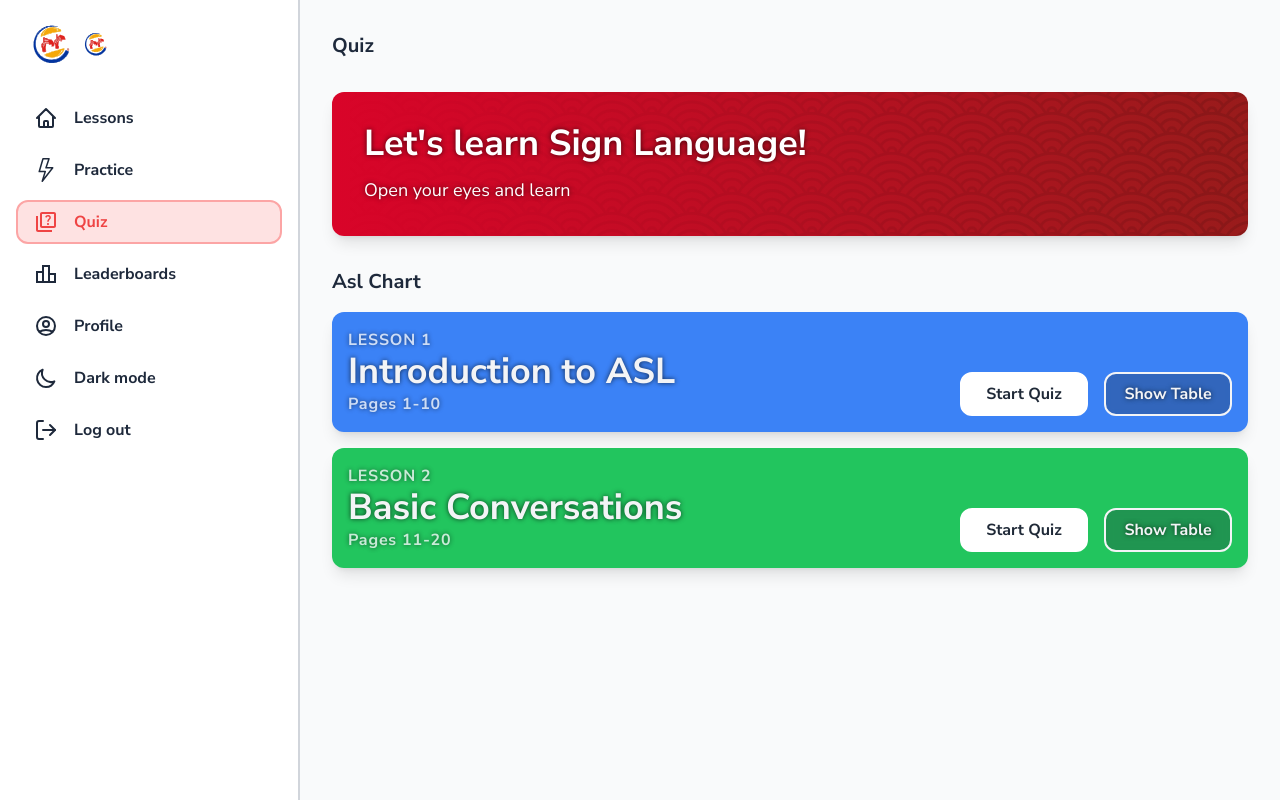
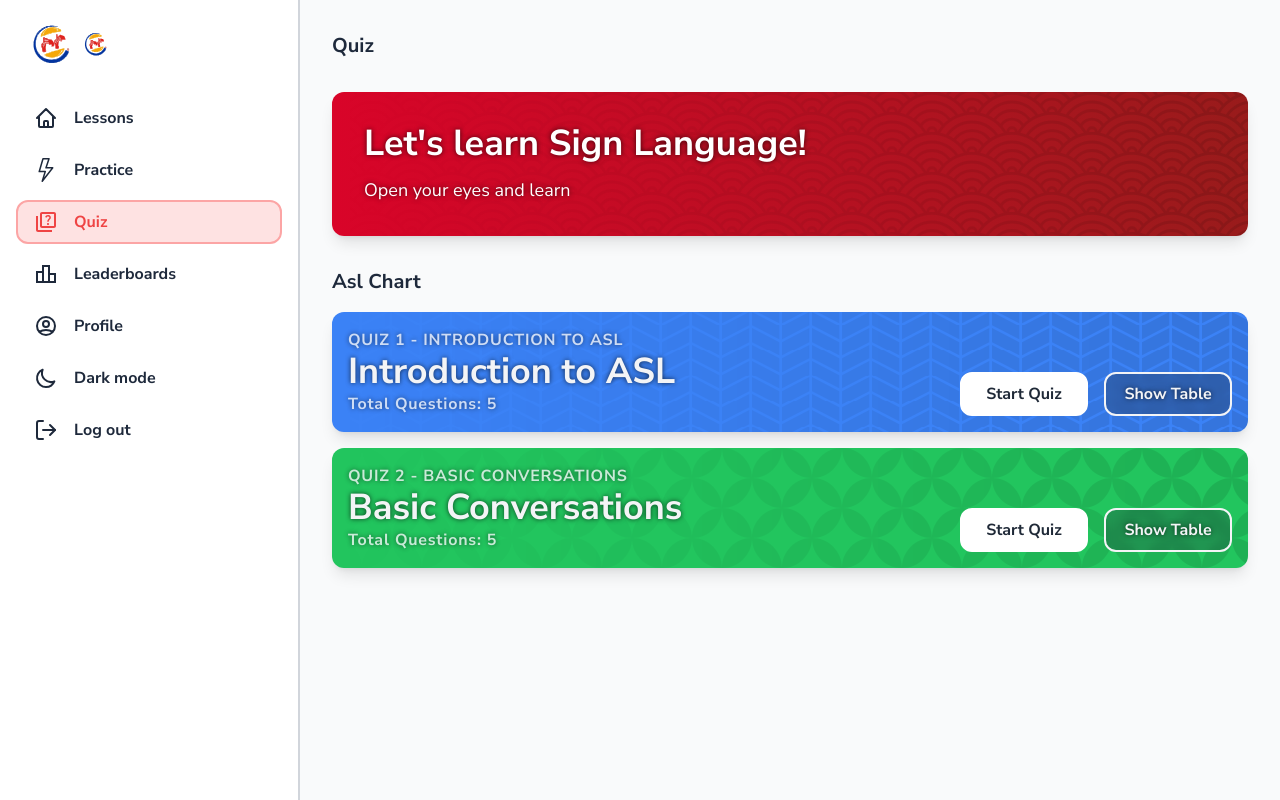
Before and after one commit to SignEase-ML/frontend, a React (Vite) app: page /quiz in a window 1280 px wide. Shown: the top 800 px of the page. Built offline with nearby package versions, Linux system fonts and the light colour scheme.

Commit message:
refactor quiz

```diff
--- a/src/components/PracticeChart.jsx
+++ b/src/components/PracticeChart.jsx
@@ -1,15 +1,116 @@
 import React from 'react'
 import PracticeLesson from './PracticeLesson'
-import { aslData } from '../data/asl/aslData'
 
 const PracticeChart = () => {
+  const practiceData = [
+    {
+      backgroundColor: 'bg-blue-500',
+      backgroundImage: 'bg-curtain',
+      lessonNumber: 1,
+      lessonId: 1,
+      lessonTitle: 'Introduction to ASL',
+      lessonSlug: 'introduction-to-asl',
+      title: 'Alphabet in ASL',
+      slug: 'alphabet-in-asl',
+      questions: [
+        {
+          id: 1,
+          imageUrl:
+            'https://lead-academy.org/blog/wp-content/uploads/2022/06/How-to-Sign-the-Alphabet-in-BSL.webp', // Replace with actual image URL
+          description: 'The sign for "Hello"',
+        },
+        {
+          id: 2,
+          imageUrl: 'https://example.com/sign2.jpg', // Replace with actual image URL
+          description: 'The sign for "Thank you"',
+        },
+      ],
+      signs: [
+        {
+          image: '/path/to/sign-image1.jpg',
+          word: 'Hello',
+          meaning: 'A greeting or expression of goodwill.',
+        },
+        {
+          image: '/path/to/sign-image2.jpg',
+          word: 'Thank You',
+          meaning: 'An expression of gratitude.',
+        },
+        {
+          image: '/path/to/sign-image3.jpg',
+          word: 'Please',
+          meaning: 'A polite request.',
+        },
+        {
+          image: '/path/to/sign-image4.jpg',
+          word: 'Yes',
+          meaning: 'An affirmative response.',
+        },
+        {
+          image: '/path/to/sign-image5.jpg',
+          word: 'No',
+          meaning: 'A negative response.',
+        },
+      ],
+    },
+    {
+      backgroundColor: 'bg-green-500',
+      backgroundImage: 'bg-circles',
+      lessonNumber: 2,
+      lessonId: 2,
+      lessonTitle: 'Basic Conversations',
+      lessonSlug: 'basic-conversations',
+      title: 'Word Meanings',
+      slug: 'word-meanings',
+      questions: [
+        {
+          id: 1,
+          imageUrl:
+            'https://lead-academy.org/blog/wp-content/uploads/2022/06/How-to-Sign-the-Alphabet-in-BSL.webp', // Replace with actual image URL
+          description: 'The sign for "Hello"',
+        },
+        {
+          id: 2,
+          imageUrl: 'https://example.com/sign2.jpg', // Replace with actual image URL
+          description: 'The sign for "Thank you"',
+        },
+      ],
+      signs: [
+        {
+          image: '/path/to/sign-image6.jpg',
+          word: 'Good Morning',
+          meaning: 'A greeting used in the morning.',
+        },
+        {
+          image: '/path/to/sign-image7.jpg',
+          word: 'Good Night',
+          meaning: 'A greeting used at night.',
+        },
+        {
+          image: '/path/to/sign-image8.jpg',
+          word: 'Sorry',
+          meaning: 'An apology.',
+        },
+        {
+          image: '/path/to/sign-image9.jpg',
+          word: 'Excuse Me',
+          meaning: "Used to get someone's attention.",
+        },
+        {
+          image: '/path/to/sign-image10.jpg',
+          word: 'Help',
+          meaning: 'A request for assistance.',
+        },
+      ],
+    },
+  ]
   return (
     <section id="PracticeChart">
       <h3 className="font-bold mb-4 text-xl">Practice Lesson</h3>
       {/* Asl Lessons */}
       <div className="flex flex-col gap-4">
-        {aslData.map((lesson) => (
-          <PracticeLesson key={lesson.url} data={lesson} />
+        {practiceData.map((lesson) => (
+          <PracticeLesson key={lesson.slug} data={lesson} />
         ))}
       </div>
     </section>
--- a/src/components/PracticeLesson.jsx
+++ b/src/components/PracticeLesson.jsx
@@ -12,7 +12,7 @@ const PracticeLesson = ({ data }) => {
         <div className="text-gray-100">
           {/* Lesson Number and Pages */}
           <p className="font-bold opacity-80 uppercase tracking-wider text-shadow">
-            ASL Practice {data.lessonNumber}
+            ASL Practice {data.lessonNumber} - {data.lessonTitle}
           </p>
           <div className="flex flex-col sm:flex-row justify-between">
             {/* Subject Title */}
@@ -21,13 +21,13 @@ const PracticeLesson = ({ data }) => {
                 {data.title}
               </h4>
               <p className="font-bold opacity-80 tracking-wider text-shadow">
-                {data.lessonPages}
+                {`Total Questions: ${data.signs.length}`}
               </p>
             </div>
             <div className="flex items-end mt-4 sm:mt-0 gap-4 font-bold">
               {/* Start Practice Button */}
               <Link
-                to={`/practice/start/${data.url}`}
+                to={`/practice/${data.lessonSlug}/${data.slug}`}
                 className="w-full h-fit sm:w-32 p-2 sm:px-4 border-2 border-white bg-white hover:bg-gray-200 hover:border-gray-200 text-gray-800 rounded-xl flex items-center justify-center"
               >
                 Start Practice
--- a/src/components/QuizChart.jsx
+++ b/src/components/QuizChart.jsx
@@ -1,15 +1,116 @@
 import React from 'react'
-import { aslData } from '../data/asl/aslData'
 import QuizLesson from './QuizLesson'
 
 const QuizChart = () => {
+  const quizData = [
+    {
+      backgroundColor: 'bg-blue-500',
+      backgroundImage: 'bg-curtain',
+      lessonNumber: 1,
+      lessonId: 1,
+      lessonTitle: 'Introduction to ASL',
+      lessonSlug: 'introduction-to-asl',
+      title: 'Alphabet in ASL',
+      slug: 'alphabet-in-asl',
+      questions: [
+        {
+          id: 1,
+          imageUrl:
+            'https://lead-academy.org/blog/wp-content/uploads/2022/06/How-to-Sign-the-Alphabet-in-BSL.webp', // Replace with actual image URL
+          description: 'The sign for "Hello"',
+        },
+        {
+          id: 2,
+          imageUrl: 'https://example.com/sign2.jpg', // Replace with actual image URL
+          description: 'The sign for "Thank you"',
+        },
+      ],
+      signs: [
+        {
+          image: '/path/to/sign-image1.jpg',
+          word: 'Hello',
+          meaning: 'A greeting or expression of goodwill.',
+        },
+        {
+          image: '/path/to/sign-image2.jpg',
+          word: 'Thank You',
+          meaning: 'An expression of gratitude.',
+        },
+        {
+          image: '/path/to/sign-image3.jpg',
+          word: 'Please',
+          meaning: 'A polite request.',
+        },
+        {
+          image: '/path/to/sign-image4.jpg',
+          word: 'Yes',
+          meaning: 'An affirmative response.',
+        },
+        {
+          image: '/path/to/sign-image5.jpg',
+          word: 'No',
+          meaning: 'A negative response.',
+        },
+      ],
+    },
+    {
+      backgroundColor: 'bg-green-500',
+      backgroundImage: 'bg-circles',
+      lessonNumber: 2,
+      lessonId: 2,
+      lessonTitle: 'Basic Conversations',
+      lessonSlug: 'basic-conversations',
+      title: 'Word Meanings',
+      slug: 'word-meanings',
+      questions: [
+        {
+          id: 1,
+          imageUrl:
+            'https://lead-academy.org/blog/wp-content/uploads/2022/06/How-to-Sign-the-Alphabet-in-BSL.webp', // Replace with actual image URL
+          description: 'The sign for "Hello"',
+        },
+        {
+          id: 2,
+          imageUrl: 'https://example.com/sign2.jpg', // Replace with actual image URL
+          description: 'The sign for "Thank you"',
+        },
+      ],
+      signs: [
+        {
+          image: '/path/to/sign-image6.jpg',
+          word: 'Good Morning',
+          meaning: 'A greeting used in the morning.',
+        },
+        {
+          image: '/path/to/sign-image7.jpg',
+          word: 'Good Night',
+          meaning: 'A greeting used at night.',
+        },
+        {
+          image: '/path/to/sign-image8.jpg',
+          word: 'Sorry',
+          meaning: 'An apology.',
+        },
+        {
+          image: '/path/to/sign-image9.jpg',
+          word: 'Excuse Me',
+          meaning: "Used to get someone's attention.",
+        },
+        {
+          image: '/path/to/sign-image10.jpg',
+          word: 'Help',
+          meaning: 'A request for assistance.',
+        },
+      ],
+    },
+  ]
   return (
     <section id="QuizChart">
       <h3 className="font-bold mb-4 text-xl">Asl Chart</h3>
       {/* Asl Lessons */}
       <div className="flex flex-col gap-4">
-        {aslData.map((lesson) => (
-          <QuizLesson key={lesson.url} data={lesson} />
+        {quizData.map((lesson) => (
+          <QuizLesson key={lesson.slug} data={lesson} />
         ))}
       </div>
     </section>
--- a/src/components/QuizLesson.jsx
+++ b/src/components/QuizLesson.jsx
@@ -12,22 +12,22 @@ const QuizLesson = ({ data }) => {
         <div className="text-gray-100">
           {/* Lesson Number and Pages*/}
           <p className="font-bold opacity-80 uppercase tracking-wider text-shadow">
-            Lesson {data.lessonNumber}
+            Quiz {data.lessonNumber} - {data.lessonTitle}
           </p>
           <div className="flex flex-col sm:flex-row justify-between">
             {/* Subject Title */}
             <div>
               <h4 className="font-bold text-2xl sm:text-3xl md:text-4xl text-shadow">
-                {data.title}
+                {data.lessonTitle}
               </h4>
               <p className="font-bold opacity-80 tracking-wider text-shadow">
-                {data.lessonPages}
+                {`Total Questions: ${data.signs.length}`}
               </p>
             </div>
             <div className="flex items-end mt-4 sm:mt-0 gap-4 font-bold">
               {/* Start Quiz Button */}
               <Link
-                to={`/quiz/start/${data.url}`}
+                to={`/quiz/start/${data.slug}`}
                 className="w-full h-fit sm:w-32 p-2 sm:px-4 border-2 border-white bg-white hover:bg-gray-200 hover:border-gray-200 text-gray-800 rounded-xl flex items-center justify-center"
               >
                 Start Quiz
--- a/src/data/asl/aslData.js
+++ /dev/null
@@ -1,72 +0,0 @@
-export const aslData = [
-  {
-    backgroundColor: 'bg-blue-500',
-    backgroundImage: 'url(/path/to/background-image1.jpg)',
-    lessonNumber: 1,
-    title: 'Introduction to ASL',
-    lessonPages: 'Pages 1-10',
-    url: 'lesson-1',
-    signs: [
-      {
-        image: '/path/to/sign-image1.jpg',
-        word: 'Hello',
-        meaning: 'A greeting or expression of goodwill.',
-      },
-      {
-        image: '/path/to/sign-image2.jpg',
-        word: 'Thank You',
-        meaning: 'An expression of gratitude.',
-      },
-      {
-        image: '/path/to/sign-image3.jpg',
-        word: 'Please',
-        meaning: 'A polite request.',
-      },
-      {
-        image: '/path/to/sign-image4.jpg',
-        word: 'Yes',
-        meaning: 'An affirmative response.',
-      },
-      {
-        image: '/path/to/sign-image5.jpg',
-        word: 'No',
-        meaning: 'A negative response.',
-      },
-    ],
-  },
-  {
-    backgroundColor: 'bg-green-500',
-    backgroundImage: 'url(/path/to/background-image2.jpg)',
-    lessonNumber: 2,
-    title: 'Basic Conversations',
-    lessonPages: 'Pages 11-20',
-    url: 'lesson-2',
-    signs: [
-      {
-        image: '/path/to/sign-image6.jpg',
-        word: 'Good Morning',
-        meaning: 'A greeting used in the morning.',
-      },
-      {
-        image: '/path/to/sign-image7.jpg',
-        word: 'Good Night',
-        meaning: 'A greeting used at night.',
-      },
-      {
-        image: '/path/to/sign-image8.jpg',
-        word: 'Sorry',
-        meaning: 'An apology.',
-      },
-      {
-        image: '/path/to/sign-image9.jpg',
-        word: 'Excuse Me',
-        meaning: "Used to get someone's attention.",
-      },
-      {
-        image: '/path/to/sign-image10.jpg',
-        word: 'Help',
-        meaning: 'A request for assistance.',
-      },
-    ],
-  },
-]
--- a/src/data/index.js
+++ /dev/null
@@ -1,3 +0,0 @@
-import lessonData from './lessons'
-
-export { lessonData }
--- a/src/data/lessons/index.js
+++ /dev/null
@@ -1,5 +0,0 @@
-import lesson_0_data from './lesson-0/lesson-0-data'
-
-const lessonData = [lesson_0_data]
-
-export default lessonData
```
